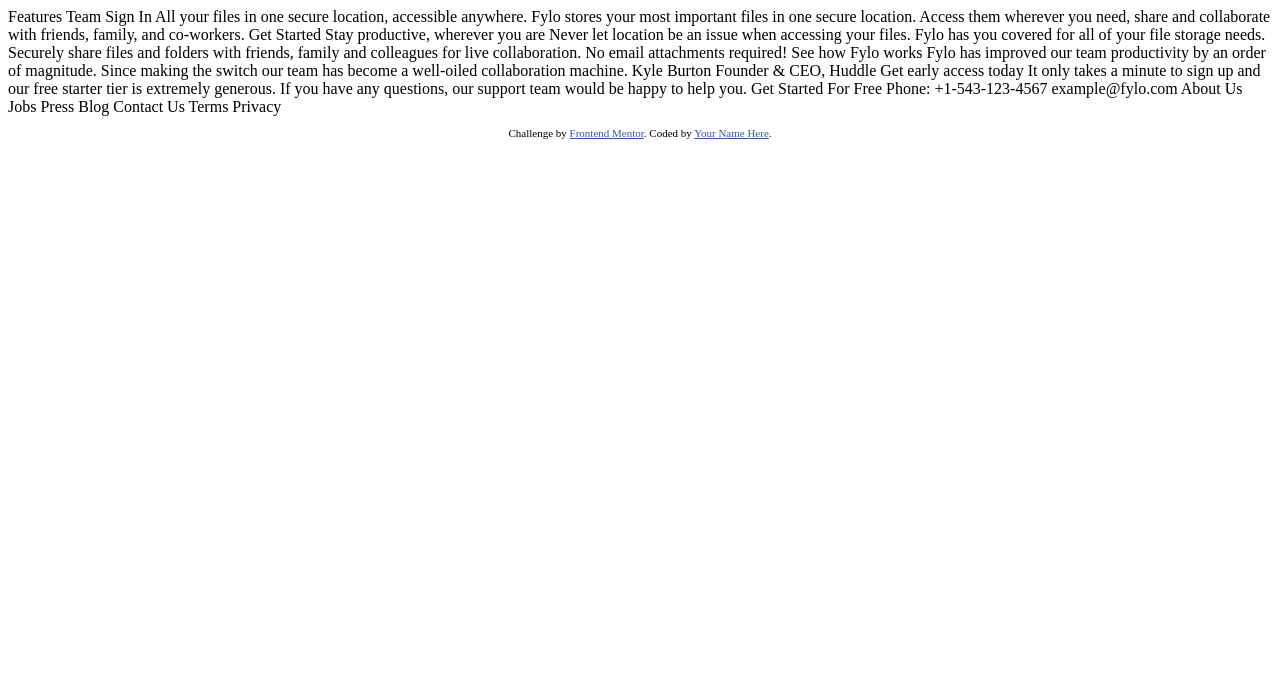
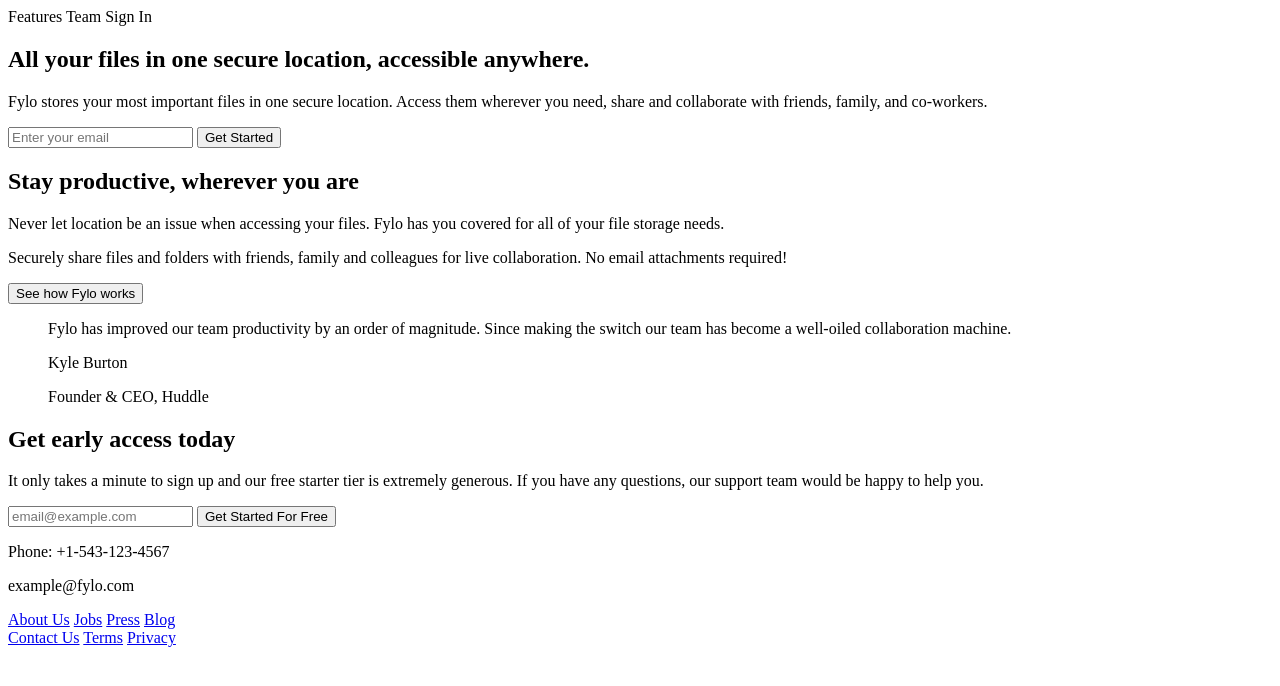
Before and after one commit to mpham-12/fylo-landing-page-with-two-column-layout-master, a plain HTML site: page index.html in a window 1280 px wide. Drawn offline with Linux system fonts and the light colour scheme.

Commit message:
html layout completed

```diff
--- /dev/null
+++ b/app.css
@@ -0,0 +1,2 @@
+font-family: 'Open Sans', sans-serif;
+font-family: 'Raleway', sans-serif;
--- a/index.html
+++ b/index.html
@@ -1,73 +1,90 @@
 <!DOCTYPE html>
 <html lang="en">
+
 <head>
   <meta charset="UTF-8">
-  <meta name="viewport" content="width=device-width, initial-scale=1.0"> <!-- displays site properly based on user's device -->
+  <meta name="viewport" content="width=device-width, initial-scale=1.0">
+  <!-- displays site properly based on user's device -->
+  <link rel="preconnect" href="https://fonts.googleapis.com">
+  <link rel="preconnect" href="https://fonts.gstatic.com" crossorigin>
+  <link
+    href="https://fonts.googleapis.com/css2?family=Open+Sans:wght@300;400&family=Raleway:ital,wght@0,400;0,500;0,700;1,300&display=swap"
+    rel="stylesheet">
+  <link rel="stylesheet" href="app.css">
+  <title>Frontend Mentor | Fylo landing page with two column layout</title>
+</head>
 
-  <link rel="icon" type="image/png" sizes="32x32" href="./images/favicon-32x32.png">
+<body>
+  <nav>
+    Features
+    Team
+    Sign In
+  </nav>
 
-  <title>Frontend Mentor | Fylo landing page with two column layout</title>
+  <section class="section1">
+    <h1> All your files in one secure location, accessible anywhere.</h1>
 
-  <!-- Feel free to remove these styles or customise in your own stylesheet 👍 -->
-  <style>
-    .attribution { font-size: 11px; text-align: center; }
-    .attribution a { color: hsl(228, 45%, 44%); }
-  </style>
-</head>
-<body>
+    <p class="p1"> Fylo stores your most important files in one secure location.
+      Access them wherever you need, share and collaborate with friends,
+      family, and co-workers.</p>
 
-  Features
-  Team
-  Sign In
+    <input type="email" placeholder="Enter your email">
 
-  All your files in one secure location, accessible anywhere.
+    <button class="button1"> Get Started</button>
+  </section>
 
-  Fylo stores your most important files in one secure location.
-  Access them wherever you need, share and collaborate with friends,
-  family, and co-workers.
+  <section class="section2">
+    <h2 class="h2-section2"> Stay productive, wherever you are</h2>
 
-  Get Started
+    <p class="p2"> Never let location be an issue when accessing your files. Fylo has you
+      covered for all of your file storage needs.</p>
 
-  Stay productive, wherever you are
+    <p class="p3"> Securely share files and folders with friends, family and colleagues for
+      live collaboration. No email attachments required!</p>
 
-  Never let location be an issue when accessing your files. Fylo has you
-  covered for all of your file storage needs.
+    <button class="button2"> See how Fylo works</button>
 
-  Securely share files and folders with friends, family and colleagues for
-  live collaboration. No email attachments required!
+    <figure class="testimony">
+      <p class="p4"> Fylo has improved our team productivity by an order of magnitude. Since
+        making the switch our team has become a well-oiled collaboration machine.</p>
 
-  See how Fylo works
+      <p class="name"> Kyle Burton</p>
+      <p class="credentials"> Founder & CEO, Huddle</p>
+    </figure>
+  </section>
 
-  Fylo has improved our team productivity by an order of magnitude. Since
-  making the switch our team has become a well-oiled collaboration machine.
+  <section class="section3">
+    <h2 class="h2-section3"> Get early access today</h2>
 
-  Kyle Burton
-  Founder & CEO, Huddle
+    <p class="p5"> It only takes a minute to sign up and our free starter tier is extremely generous.
+      If you have any questions, our support team would be happy to help you.</p>
 
-  Get early access today
+    <input type="email" placeholder="email@example.com">
 
-  It only takes a minute to sign up and our free starter tier is extremely generous.
-  If you have any questions, our support team would be happy to help you.
-
-  Get Started For Free
-
-  Phone: +1-543-123-4567
-  example@fylo.com
-
-  About Us
-  Jobs
-  Press
-  Blog
-
-  Contact Us
-  Terms
-  Privacy
+    <button class="button3"> Get Started For Free</button>
+  </section>
 
   <footer>
-    <p class="attribution">
-      Challenge by <a href="https://www.frontendmentor.io?ref=challenge" target="_blank">Frontend Mentor</a>.
-      Coded by <a href="#">Your Name Here</a>.
-    </p>
+
+   <p class="phone"> Phone: +1-543-123-4567</p>
+  <p class="email">  example@fylo.com</p>
+
+  <section class="links1">
+   <a href="links"> About Us</a>
+   <a href="links"> Jobs</a>
+   <a href="links"> Press</a>
+   <a href="links"> Blog</a>
+  </section>
+  <section class="links2">
+   <a href="links"> Contact Us</a>
+   <a href="links"> Terms</a>
+   <a href="links"> Privacy</a>
+  </section>
+
+  <section class="social-media">
+
+  </section>
   </footer>
 </body>
+
 </html>
```
Also changed, not shown: 2 other files.
